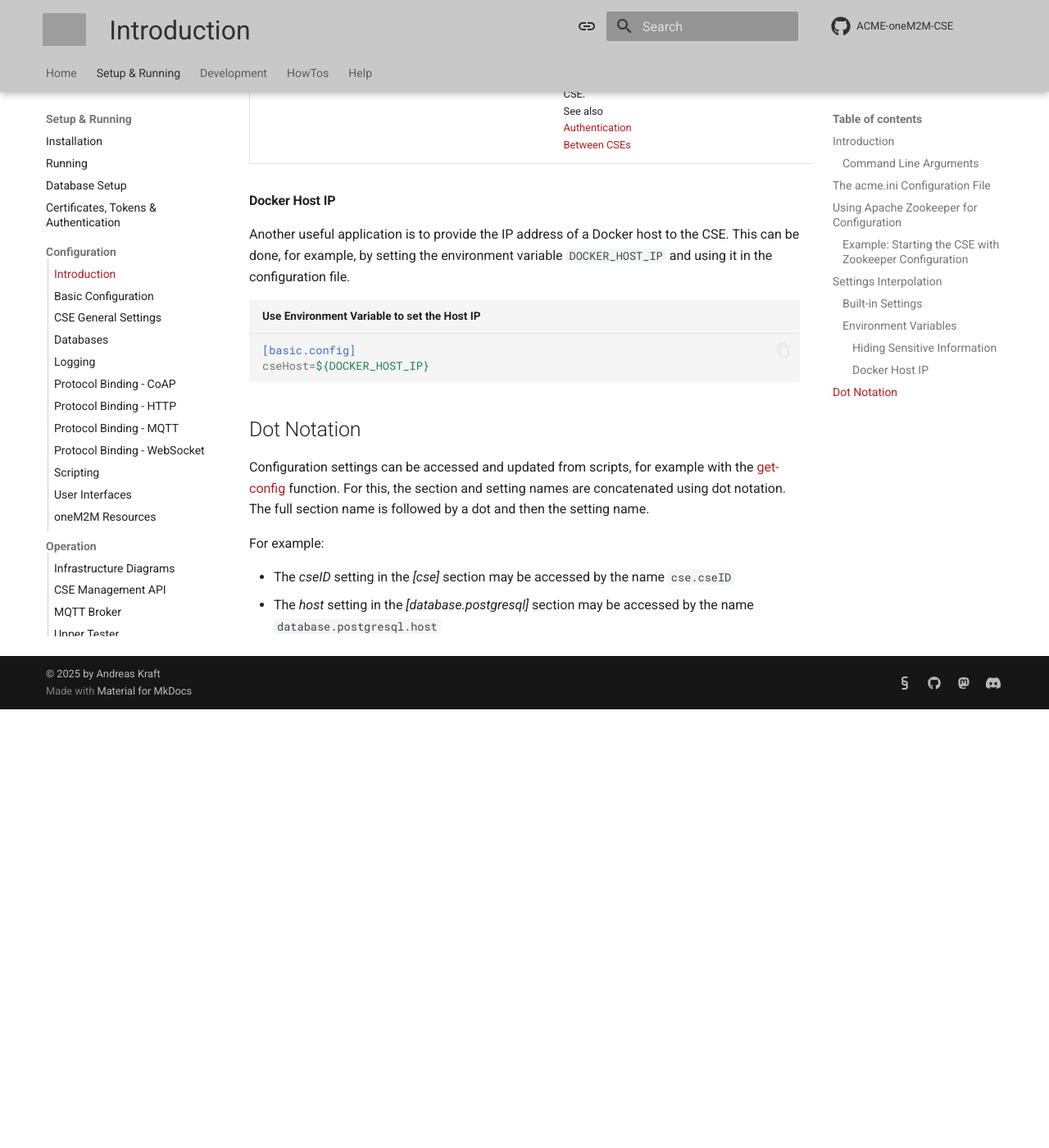
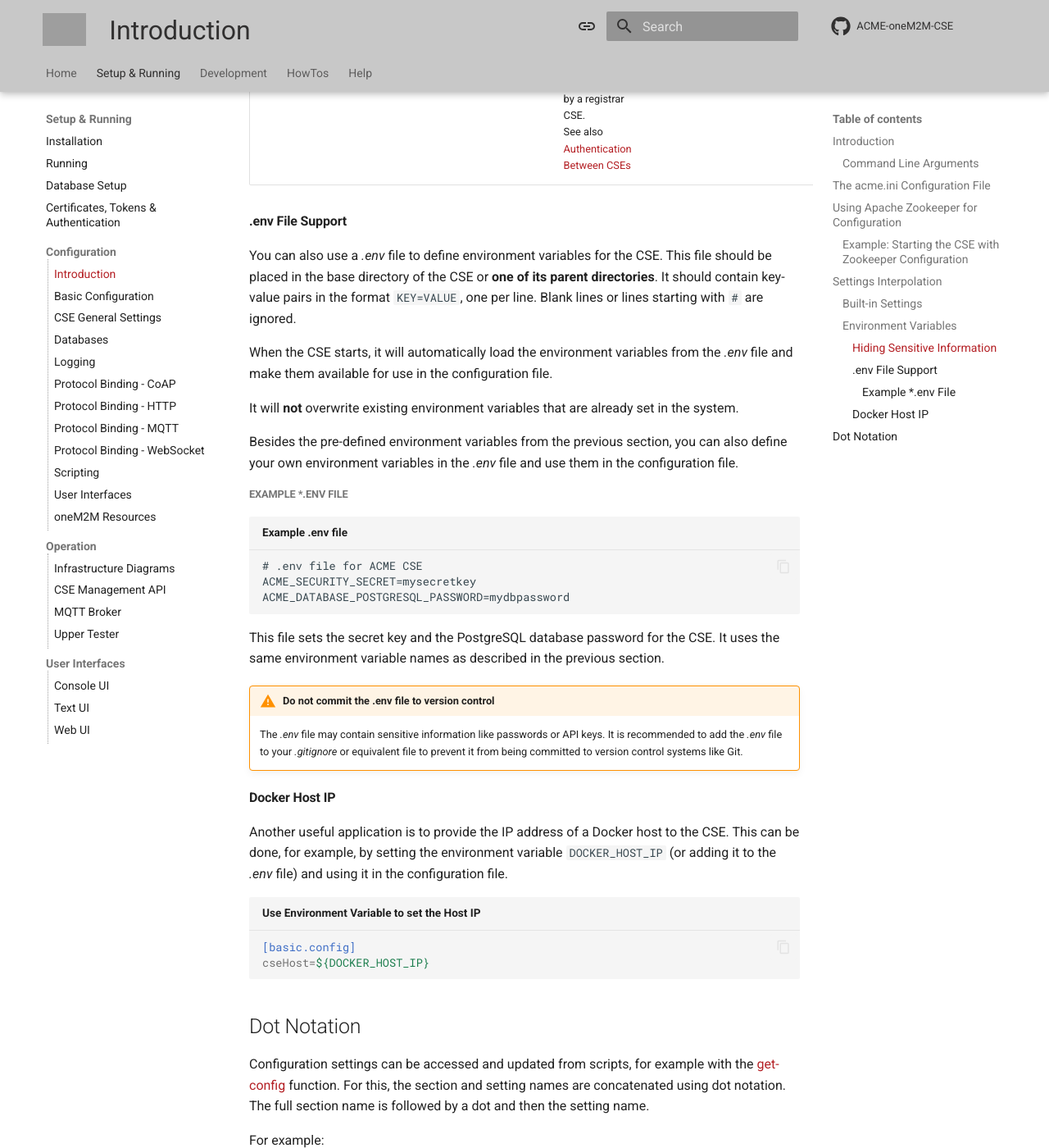
Before and after one commit to ankraft/ACME-oneM2M-CSE-mkdocs, an MkDocs documentation site: the page built from docs/setup/Configuration-introduction.md, in a window 1280 px wide and 1400 px high, scrolled down 6787 px. Shown: the whole window at 82% size. Built offline with MkDocs 1.6.1 and Material for MkDocs 9.7.7, drawn with Linux system fonts in a browser that asks for light colours; comment, search, counter and statistics services are not loaded; before the commit the page ends 7652 px from its top, so only the background shows below that; some of the changed text lies outside the part shown; grey boxes are pictures that could not be loaded.

Commit message:
Added .env documentation

````diff
--- a/docs/setup/Configuration-introduction.md
+++ b/docs/setup/Configuration-introduction.md
@@ -124,7 +124,7 @@ Environment variables can be used in the configuration file to provide sensitive
 
 Sensitive information like passwords or API keys should not be stored in the configuration file in plain text. Instead, you can use environment variables to store this information and reference them in the configuration file.
 
-The following environment variables are supported by default for configurations and don't need to be defined separately in the configuration file:
+The following environment variables are supported by default for configurations and don't need to be defined separately in the configuration file. They default to empty values if the environment variable is not set.
 
 | Environment Variable                         | Description                                                                                                                                                                                                                 | Configuration Setting                                                                                |
 |----------------------------------------------|-----------------------------------------------------------------------------------------------------------------------------------------------------------------------------------------------------------------------------|------------------------------------------------------------------------------------------------------|
@@ -144,10 +144,33 @@ The following environment variables are supported by default for configurations
 | ACME_CSE_REGISTRAR_SECURITY_SELFWSPASSWORD   | The CSE's own password for WebSocket Basic Authentication with the CSE by a registrar CSE.<br>See also [Authentication Between CSEs](../howtos/AuthenticationBetweenCSEs.md#authenticating-requests-from-the-registrar-cse) | [\[cse.security\].wsPassword](./Configuration-cse.md#registrar-cse-security-settings)                |
 
 
+#### .env File Support
+
+You can also use a *.env* file to define environment variables for the CSE. This file should be placed in the base directory of the CSE or **one of its parent directories**. It should contain key-value pairs in the format `KEY=VALUE`, one per line. Blank lines or lines starting with `#` are ignored.
+
+When the CSE starts, it will automatically load the environment variables from the *.env* file and make them available for use in the configuration file.
+
+It will **not** overwrite existing environment variables that are already set in the system.
+
+Besides the pre-defined environment variables from the previous section, you can also define your own environment variables in the *.env* file and use them in the configuration file.
+
+##### Example *.env File
+
+```env title="Example .env file"
+# .env file for ACME CSE
+ACME_SECURITY_SECRET=mysecretkey
+ACME_DATABASE_POSTGRESQL_PASSWORD=mydbpassword
+```
+
+This file sets the secret key and the PostgreSQL database password for the CSE. It uses the same environment variable names as described in the previous section.
+
+
+!!! Warning "Do not commit the .env file to version control"
+	The *.env* file may contain sensitive information like passwords or API keys. It is recommended to add the *.env* file to your *.gitignore* or equivalent file to prevent it from being committed to version control systems like Git.
 
 #### Docker Host IP
 
-Another useful application is to provide the IP address of a Docker host to the CSE. This can be done, for example, by setting the environment variable `DOCKER_HOST_IP` and using it in the configuration file.
+Another useful application is to provide the IP address of a Docker host to the CSE. This can be done, for example, by setting the environment variable `DOCKER_HOST_IP` (or adding it to the *.env* file) and using it in the configuration file.
 
 ```ini title="Use Environment Variable to set the Host IP"
 [basic.config]
````
Also changed, not shown: docs/howtos/Docker.md (+1 -1 lines).
